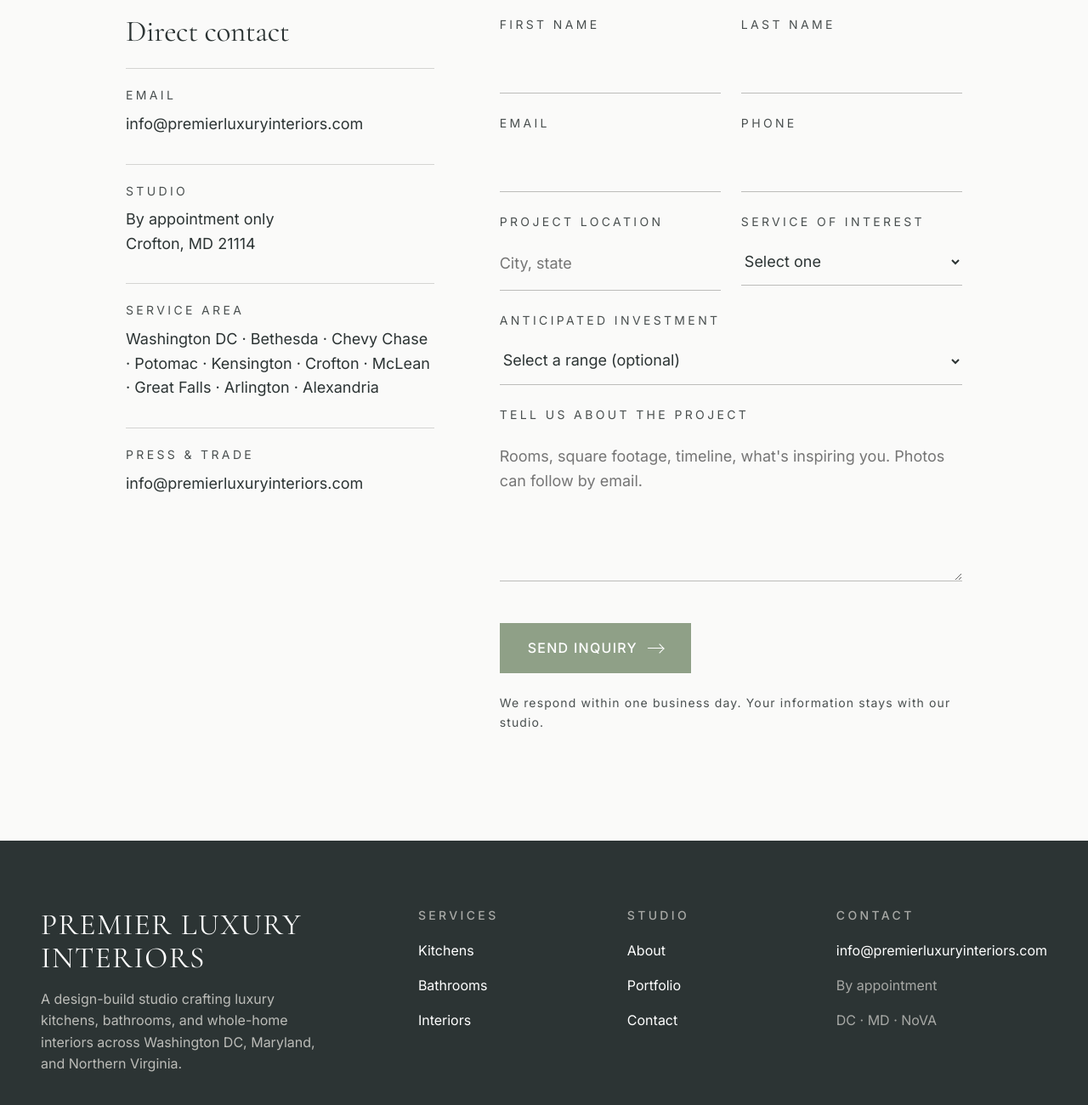
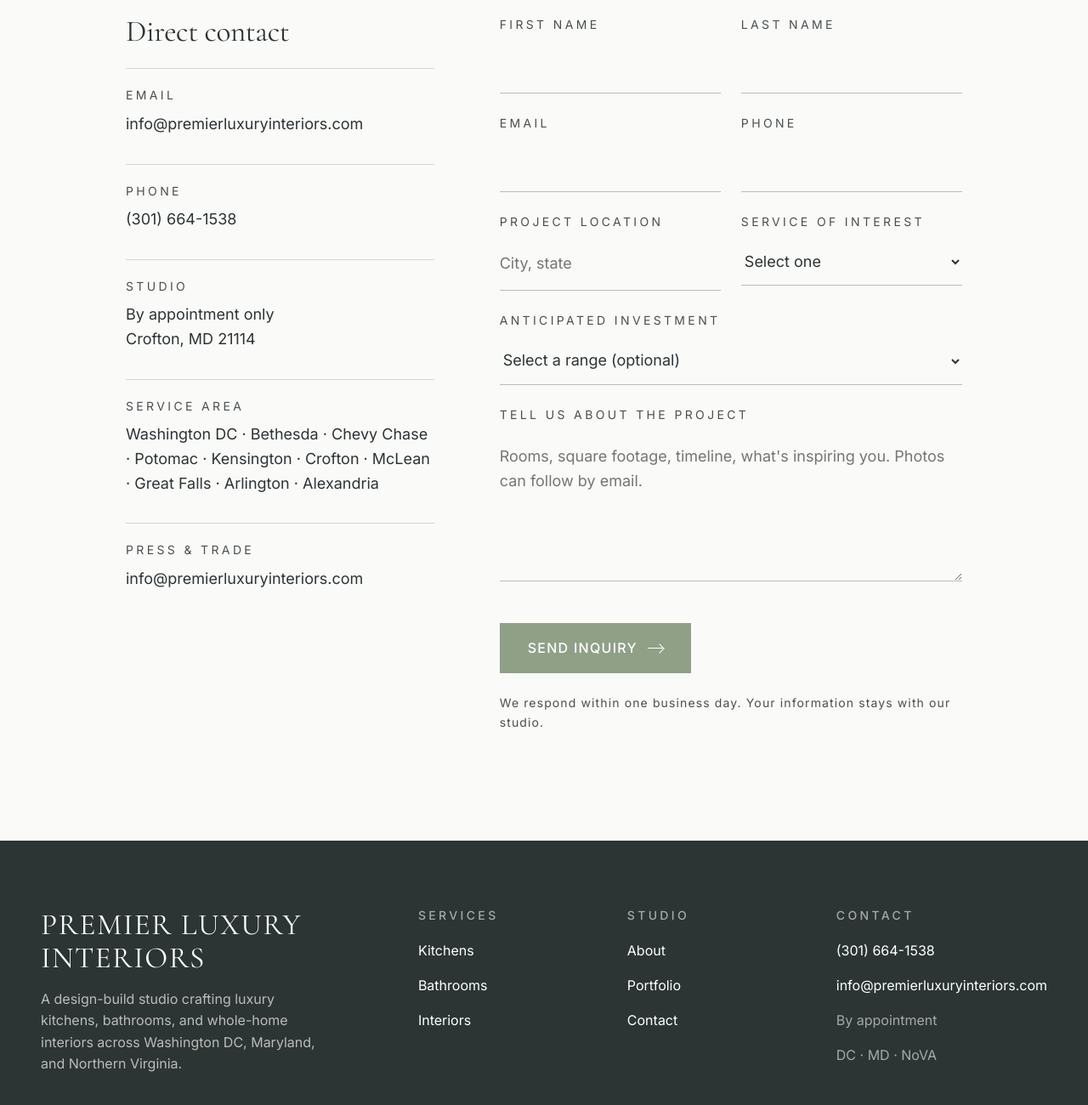
Before and after one commit to childsa0919/premier-luxury-interiors-site, a plain HTML site: page contact.html in a window 1280 px wide. Shown: the part 642-1942 px from the top of the page at 85% size. Drawn offline with nearby package versions, Linux system fonts and the light colour scheme.

Commit message:
Add business phone (301) 664-1538 across site

```diff
--- a/contact.html
+++ b/contact.html
@@ -64,6 +64,10 @@
           <div class="contact-info-block">
             <div class="label">Email</div>
             <div class="value"><a href="mailto:info@premierluxuryinteriors.com">info@premierluxuryinteriors.com</a></div>
+          </div>
+          <div class="contact-info-block">
+            <div class="label">Phone</div>
+            <div class="value"><a href="tel:+13016641538">(301) 664-1538</a></div>
           </div>
           <div class="contact-info-block">
             <div class="label">Studio</div>
@@ -169,6 +173,7 @@
       <div class="footer-col">
         <h5>Contact</h5>
         <ul>
+          <li><a href="tel:+13016641538">(301) 664-1538</a></li>
           <li><a href="mailto:info@premierluxuryinteriors.com">info@premierluxuryinteriors.com</a></li>
           <li><span style="color: rgba(250, 247, 241, 0.6); font-size: var(--text-sm);">By appointment</span></li>
           <li><span style="color: rgba(250, 247, 241, 0.6); font-size: var(--text-sm);">DC · MD · NoVA</span></li>
```
Also changed, not shown: about.html (+1 -0 lines), bathrooms.html (+1 -0 lines), index.html (+2 -0 lines), interiors.html (+1 -0 lines), kitchens.html (+1 -0 lines), portfolio.html (+1 -0 lines).
